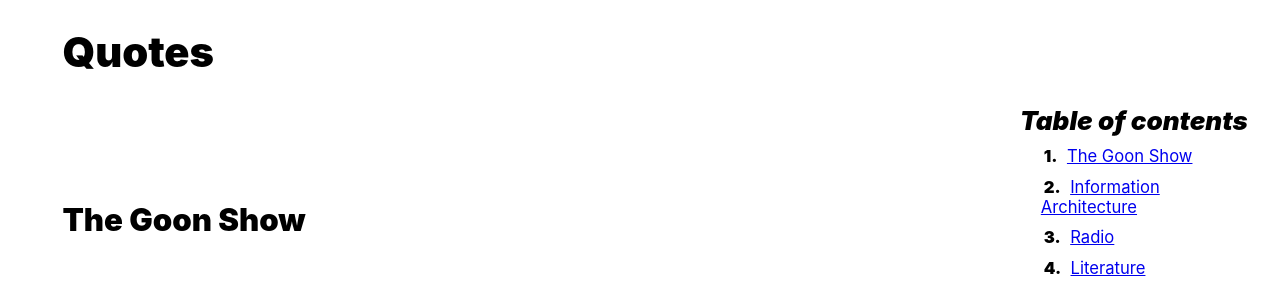
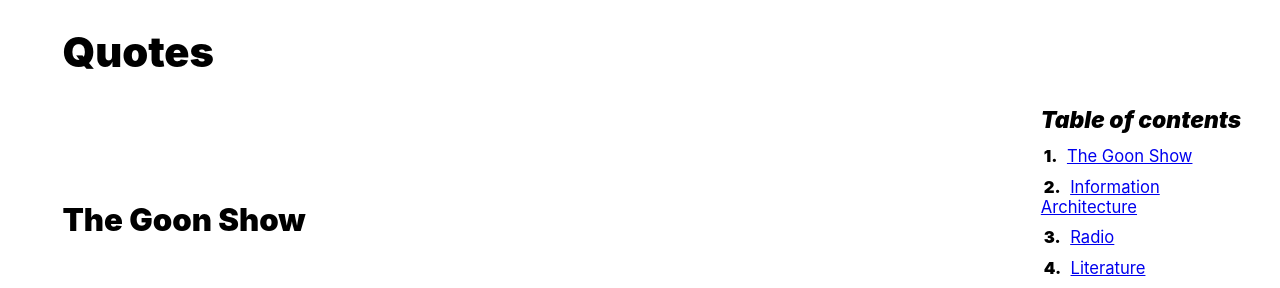
Before and after one commit to denismcdonald/blog, a Jekyll site: the page built from quotes.md, in a window 1280 px wide. Shown: the part 150-438 px from the top of the page. Built offline with Jekyll 4.4.1, drawn with Linux system fonts in a browser that asks for light colours; some web fonts are replaced.

Commit message:
TOC tweak

```diff
--- a/_sass/main.scss
+++ b/_sass/main.scss
@@ -477,11 +477,12 @@
     .toc:before {
         content: "Table of contents";
         // font-family: "BenchNine";
-        font-size: 1.25rem;
+        // font-size: 1.25rem;
+        font-size: 1.1rem;
         font-weight: 900;
         font-style: italic;
         line-height: 2rem;
-        margin-left: -1rem;
+        // margin-left: -1rem;
     }
 
     .toc-scroll {
```
Also changed, not shown: 1 other file.
